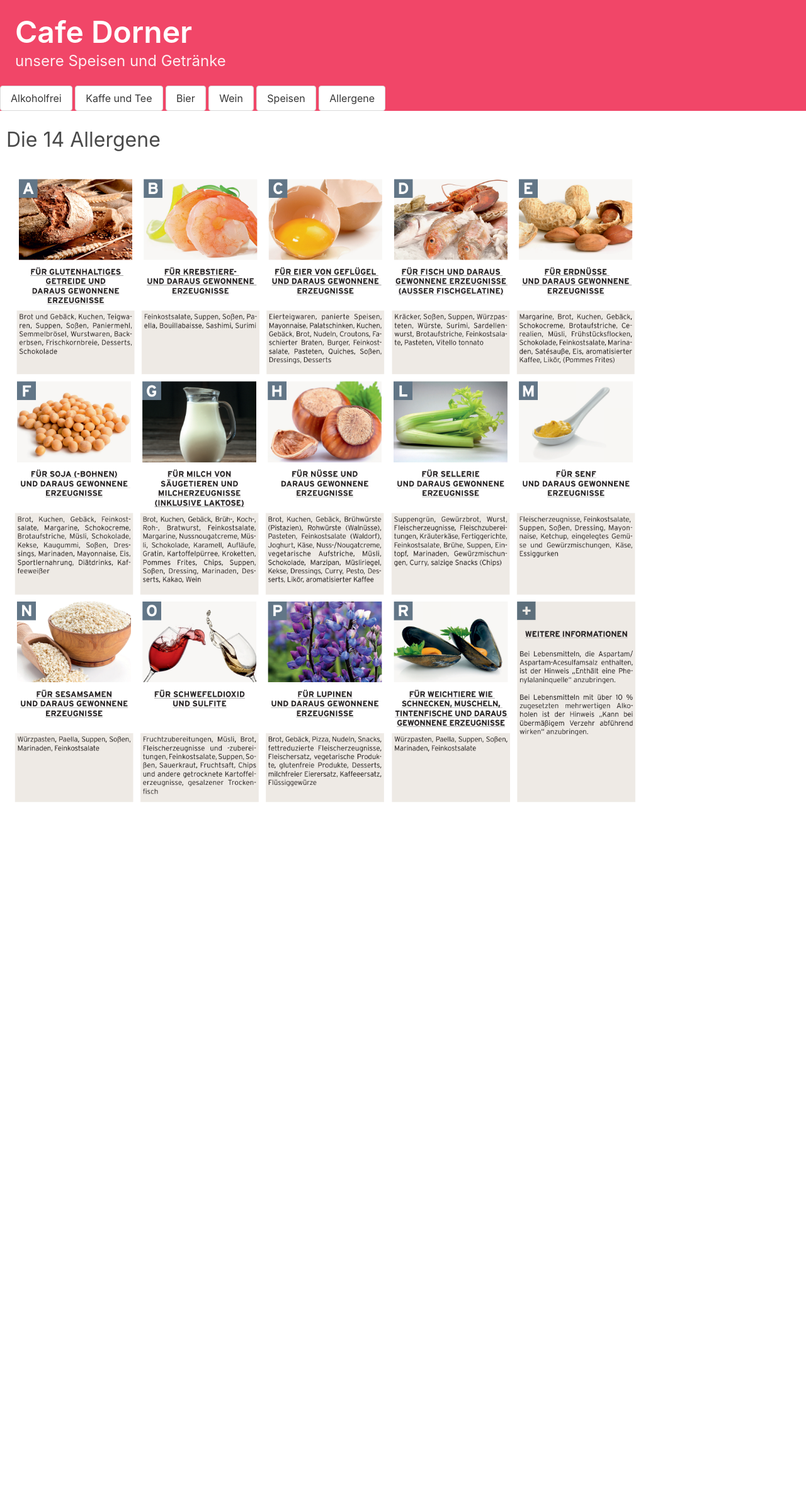
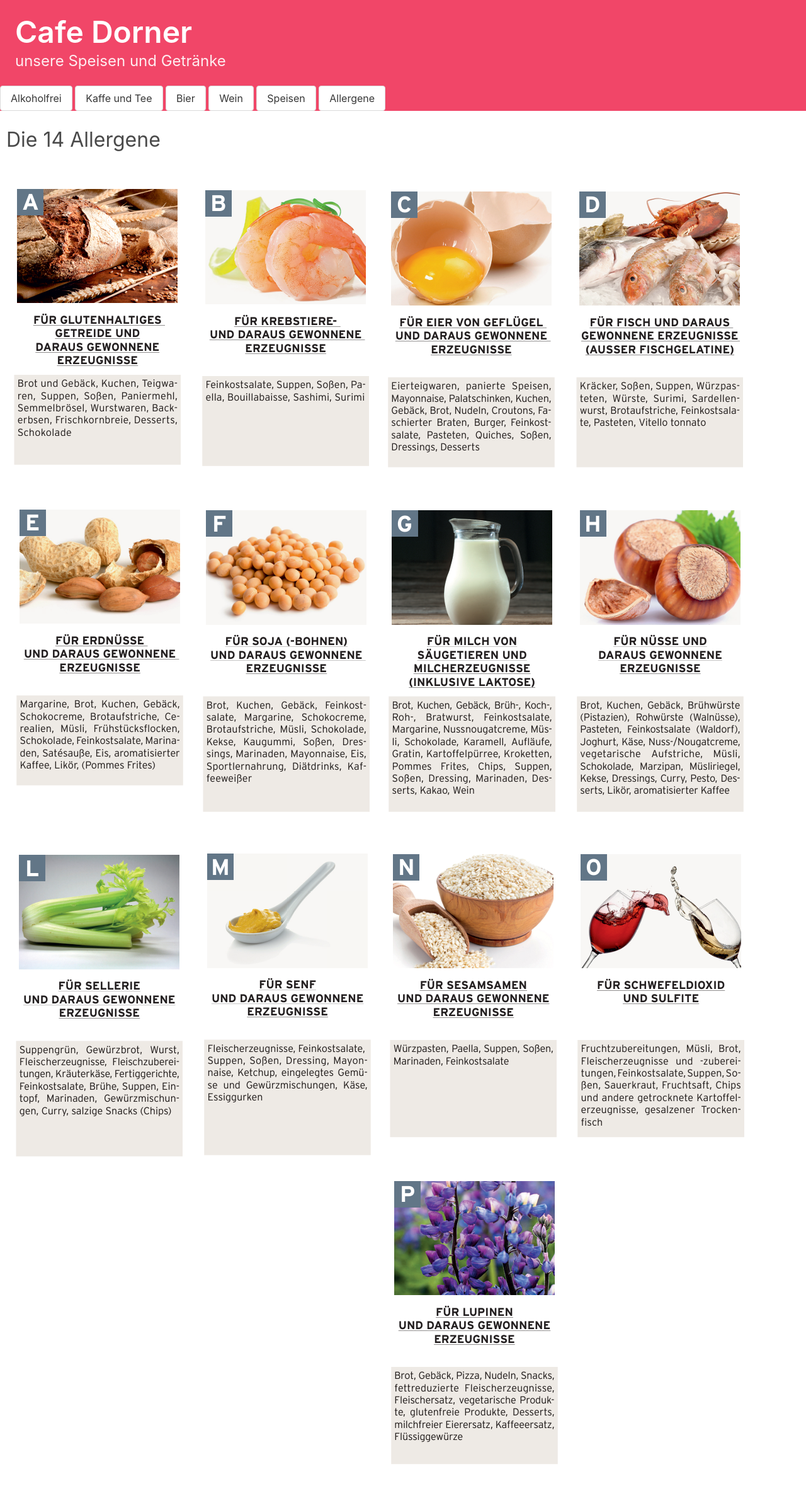
Before and after one commit to pumucklll/menue, a Django app: page /allergene/ in a window 1280 px wide. Shown: the whole page at 63% size. Before the commit the page ends 1273 px from the top, so only its background shows below. Run offline with Django 5.2, Linux system fonts and the light colour scheme.

Commit message:
25 Allergene Neu

```diff
--- a/djangoPmenue/settings.py
+++ b/djangoPmenue/settings.py
@@ -23,7 +23,7 @@ BASE_DIR = Path(__file__).resolve().parent.parent
 SECRET_KEY = 'django-insecure-ljx&_1$7w_e77m7fn-wor48d8fc&1k)))0@(4nbq6@lhqj%+*c'
 
 # SECURITY WARNING: don't run with debug turned on in production!
-DEBUG = False
+DEBUG = True
 
 ALLOWED_HOSTS = ['127.0.0.1', 'localhost', "10.10.10.7", ".cafe-dorner.at", "*cafe-dorner.at", "menue.cafe-dorner.at"]
 #ALLOWED_HOSTS = ["*", "0.0.0.0",]
--- a/templates/allergene.html
+++ b/templates/allergene.html
@@ -4,13 +4,81 @@
     <p class="subtitle is-3">
         Die 14 Allergene
     </p>
-      <div class="column">
 
-          <figure class="image" >
-              <img src="{% static 'allergene1.png' %}" alt="My image" style="width:80%;">
-              <img src="{% static 'allergene2.png' %}" alt="My image" style="width:80%;">
-              <img src="{% static 'allergene3.png' %}" alt="My image" style="width:80%;">
-        </figure>
-      </div>
+    <div class="row">
+        <div class="column" >
+            <figure class="image" >
+                <img src="{% static 'A.png' %}" alt="Allergene A" style="width:100%;">
+            </figure>
+        </div>
+         <div class="column" >
+            <figure class="image" >
+                <img src="{% static 'B.png' %}" alt="Allergene A" style="width:100%;">
+            </figure>
+        </div>
+        <div class="column" >
+            <figure class="image" >
+                <img src="{% static 'C.png' %}" alt="Allergene A" style="width:100%;">
+            </figure>
+        </div>
+         <div class="column" >
+            <figure class="image" >
+                <img src="{% static 'D.png' %}" alt="Allergene A" style="width:100%;">
+            </figure>
+        </div>
+        <div class="column" >
+            <figure class="image" >
+                <img src="{% static 'E.png' %}" alt="Allergene A" style="width:100%;">
+            </figure>
+        </div>
+         <div class="column" >
+            <figure class="image" >
+                <img src="{% static 'F.png' %}" alt="Allergene A" style="width:100%;">
+            </figure>
+        </div>
+        <div class="column" >
+            <figure class="image" >
+                <img src="{% static 'G.png' %}" alt="Allergene A" style="width:100%;">
+            </figure>
+        </div>
+         <div class="column" >
+            <figure class="image" >
+                <img src="{% static 'H.png' %}" alt="Allergene A" style="width:100%;">
+            </figure>
+        </div>
+        <div class="column" >
+            <figure class="image" >
+                <img src="{% static 'L.png' %}" alt="Allergene A" style="width:100%;">
+            </figure>
+        </div>
+         <div class="column" >
+            <figure class="image" >
+                <img src="{% static 'M.png' %}" alt="Allergene A" style="width:100%;">
+            </figure>
+        </div>
+        <div class="column" >
+            <figure class="image" >
+                <img src="{% static 'N.png' %}" alt="Allergene A" style="width:100%;">
+            </figure>
+        </div>
+         <div class="column" >
+            <figure class="image" >
+                <img src="{% static 'O.png' %}" alt="Allergene A" style="width:100%;">
+            </figure>
+        </div>
+         <div class="column" >
+            <figure class="image" >
+                <img src="{% static 'P.png' %}" alt="Allergene A" style="width:100%;">
+            </figure>
+        </div>
 
+
+
+
+
+
+
+
+
+    </div>
 {% endblock %}
--- a/templates/base.html
+++ b/templates/base.html
@@ -22,7 +22,16 @@
                   display: table;
                   clear: both;
                 }
-</style>
+        </style>
+        <style>
+            figure {
+              display: block;
+              margin-top: 1em;
+              margin-bottom: 1em;
+              margin-left: 0px;
+              margin-right: 0px;
+            }
+        </style>
     </head>
     <body>
         <section class="hero is-small is-danger mb-4">
```
Also changed, not shown: menue/static/A.png (added), menue/static/B.png (added), menue/static/C.png (added), menue/static/D.png (added), menue/static/E.png (added), menue/static/F.png (added), menue/static/G.png (added), menue/static/H.png (added), menue/static/L.png (added), menue/static/M.png (added), menue/static/N.png (added), menue/static/O.png (added), menue/static/P.png (added), menue/static/R.png (added).
